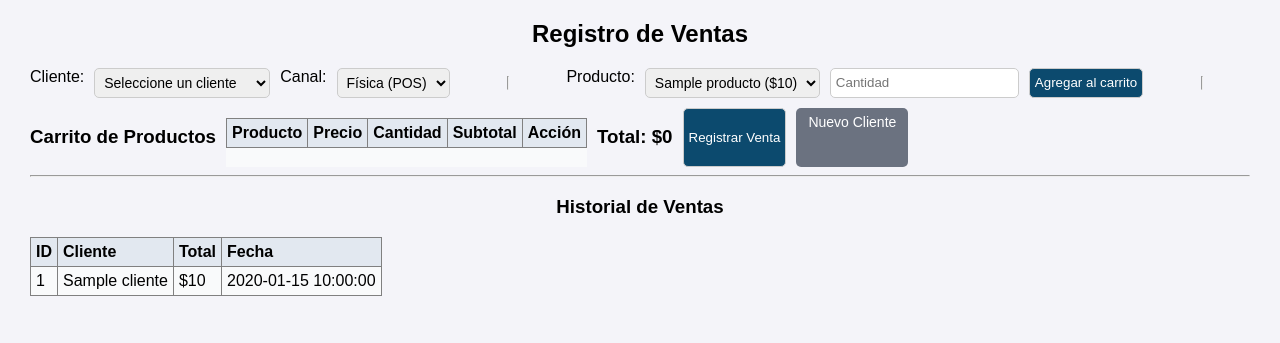
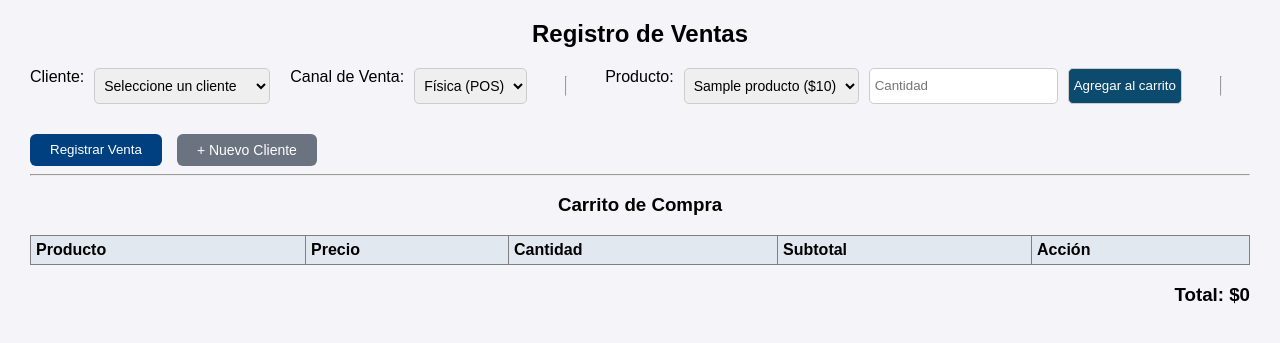
Before and after one commit to JuanSebastianTorres/SupermercadosApp, a Flask app: template templates/ventas.html in a window 1280 px wide. Shown: the part 130-473 px from the top of the page. Run offline with Flask 3, Linux system fonts and the light colour scheme; the template is opened without the code that fills it: values that come from a table or form of the project are taken from there, others are empty; tables that the repository leaves empty hold one stand-in row (values such as "Sample post"); lists and menus that the app fills with data are empty; some libraries are stand-ins or nearby versions.

Commit message:
Modificacion ventas 1

```diff
--- a/templates/ventas.html
+++ b/templates/ventas.html
@@ -12,8 +12,10 @@
     {% endfor %}
   </select>
 
+  <br><br>
+
   <!-- Selección del canal -->
-  <label>Canal:</label>
+  <label>Canal de Venta:</label>
   <select name="canal" id="canal" required>
     <option value="POS">Física (POS)</option>
     <option value="ONLINE">Online</option>
@@ -36,9 +38,27 @@
 
   <hr>
 
-  <!-- Tabla de carrito -->
-  <h3>Carrito de Productos</h3>
-  <table id="tablaCarrito" border="1" cellpadding="5">
+  <!-- Campo oculto con los productos -->
+  <input type="hidden" name="detalle_json" id="detalle_json">
+
+  <!-- BOTONES PRINCIPALES -->
+  <div style="text-align:center; margin-top: 20px; display: flex; justify-content: center; gap: 15px;">
+    <button type="submit" style="background-color:#004080; color:white; padding:8px 20px; border-radius:6px; border:none;">
+      Registrar Venta
+    </button>
+    <a href="{{ url_for('clientes.listar_clientes') }}"
+       class="btn-nuevo"
+       style="background-color:#6b7280; color:white; padding:8px 20px; border-radius:6px; text-decoration:none;">
+       + Nuevo Cliente
+    </a>
+  </div>
+</form>
+
+<hr>
+
+<!-- TABLA DE CARRITO (ABAJO) -->
+<h3>Carrito de Compra</h3>
+<table id="tablaCarrito" border="1" cellpadding="5" style="width:100%; background:#fafafa;">
   <thead>
     <tr>
       <th>Producto</th>
@@ -51,14 +71,7 @@
   <tbody></tbody>
 </table>
 
-  <h3>Total: $<span id="totalVenta">0</span></h3>
-
-  <button type="submit">Registrar Venta</button>
-  <a href="{{ url_for('clientes.listar_clientes') }}" class="btn-nuevo">Nuevo Cliente</a>
-
-  <!-- Campo oculto para enviar detalles -->
-  <input type="hidden" name="detalle_json" id="detalle_json">
-</form>
+<h3 style="text-align:right;">Total: $<span id="totalVenta">0</span></h3>
 
 <script>
 const carrito = [];
@@ -114,24 +127,4 @@ function eliminarProducto(i) {
   actualizarTabla();
 }
 </script>
-
-<hr>
-
-<h3>Historial de Ventas</h3>
-<table border="1" cellpadding="5">
-  <tr>
-    <th>ID</th>
-    <th>Cliente</th>
-    <th>Total</th>
-    <th>Fecha</th>
-  </tr>
-  {% for v in ventas %}
-    <tr>
-      <td>{{ v.idVenta }}</td>
-      <td>{{ v.cliente.nombre }}</td>
-      <td>${{ v.total }}</td>
-      <td>{{ v.fechaVenta }}</td>
-    </tr>
-  {% endfor %}
-</table>
 {% endblock %}
```
Lines whose indentation alone changed are shown as unchanged.
